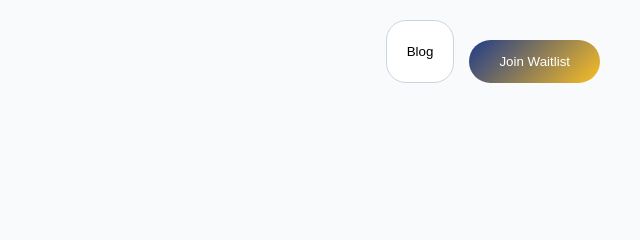
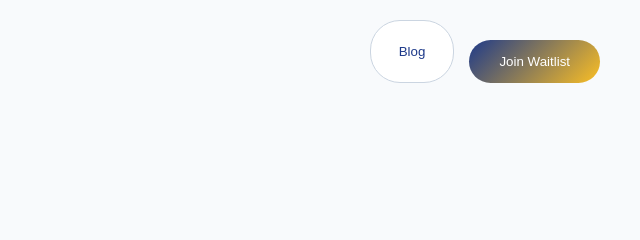
Before and after one commit to Dhrubajit-cmd/zenora-landing, a plain HTML site: page index.html in a window 1280 px wide. Shown: the top 240 px of the page, 640-1280 px from the left. Drawn offline with nearby package versions, Linux system fonts and the light colour scheme.

Commit message:
Rectified the blog button design

```diff
--- a/styles/main.css
+++ b/styles/main.css
@@ -138,13 +138,21 @@ body {
 }
 
 .blog-btn {
-    padding: 10px 20px;
-    border-radius: 20px;
+    padding: 14px 28px;
+    border-radius: 30px;
     border: 1px solid #cbd5e1;
-    background: white;
+    background: #ffffff;
+    color: #1e3a8a;
+    font-weight: 500;
     cursor: pointer;
+    transition: all 0.3s ease;
 }
 
+/* HOVER */
 .blog-btn:hover {
-    background: #f1f5f9;
+    background: linear-gradient(135deg, #1e3a8a, #fbbf24);
+    color: white;
+    border-color: transparent;
+    transform: translateY(-2px);
+    box-shadow: 0 8px 20px rgba(0, 0, 0, 0.15);
 }
```
